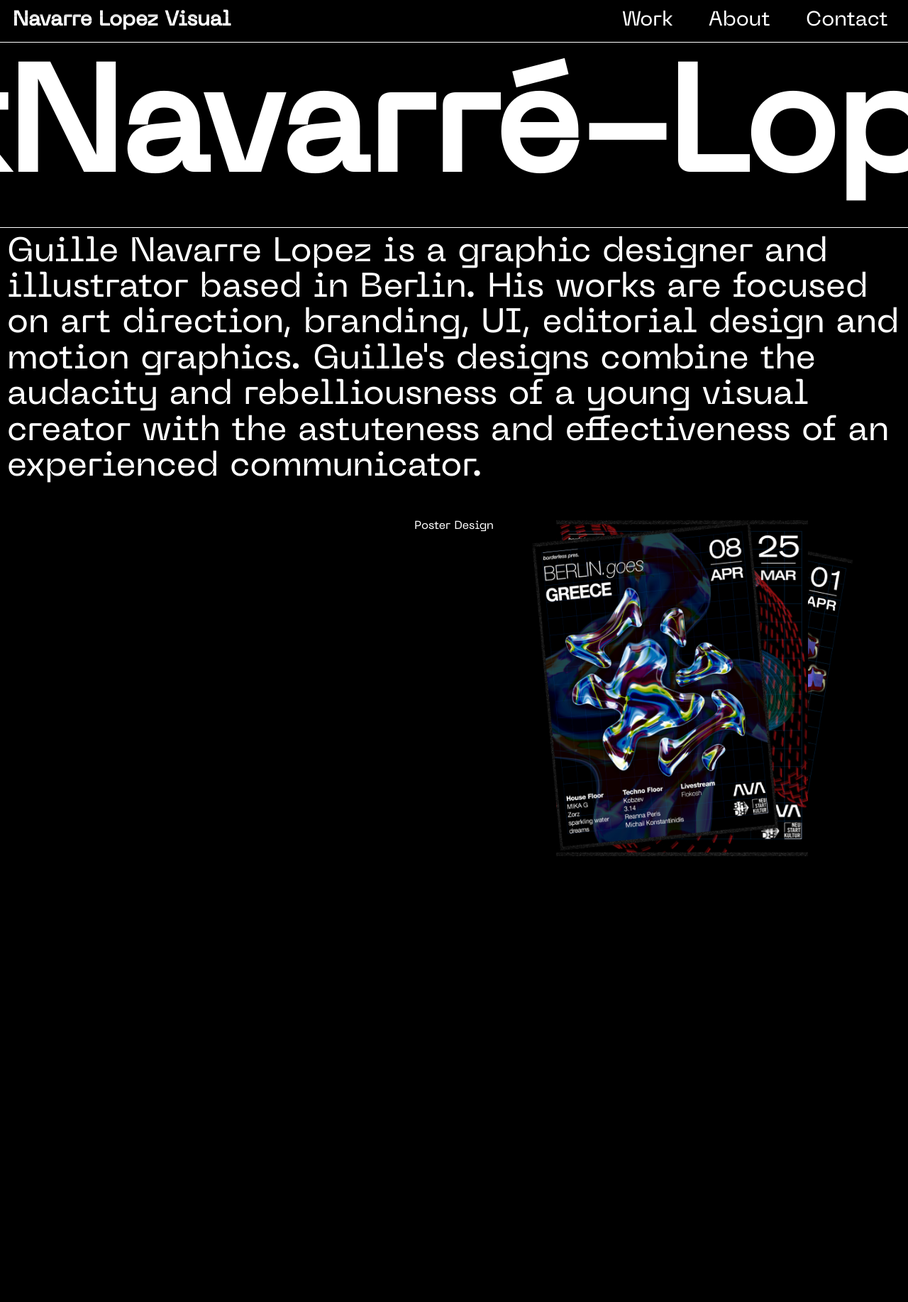
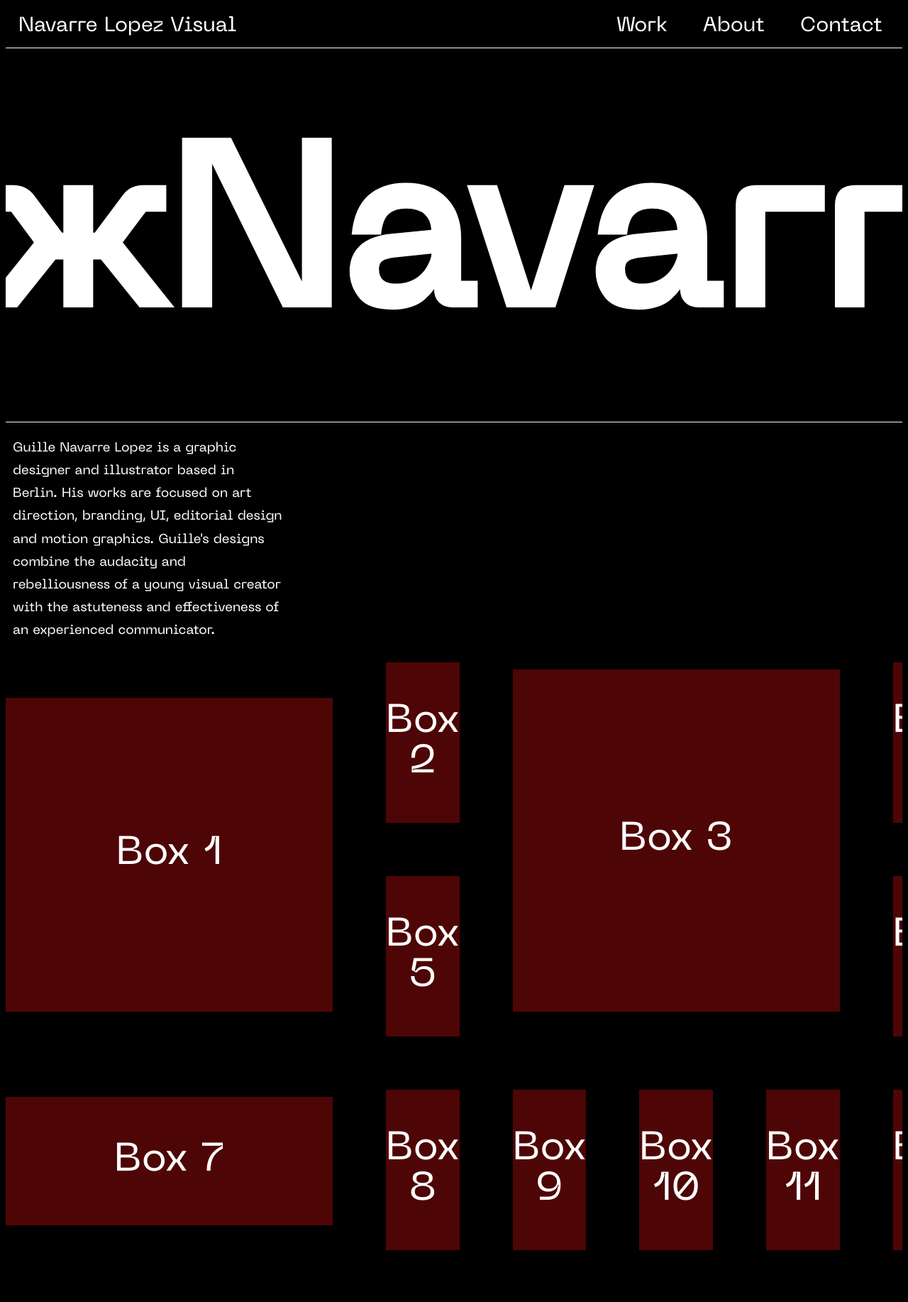
Before and after one commit to matigobbi/guille-portfolio, a React (Vite) app: page / in a window 1280 px wide. Shown: the top 1834 px of the page at 71% size. Before the commit the page ends 1266 px from the top, so only its background shows below. Built offline with nearby package versions, Linux system fonts and the light colour scheme.

Commit message:
many things added

```diff
--- a/index.html
+++ b/index.html
@@ -3,6 +3,7 @@
   <head>
     <meta charset="UTF-8" />
     <link rel="icon" type="image/svg+xml" href="/vite.svg" />
+    <link rel="stylesheet" href="index.css">
     <meta name="viewport" content="width=device-width, initial-scale=1.0" />
     <link rel="preconnect" href="https://fonts.googleapis.com">
     <link rel="preconnect" href="https://fonts.gstatic.com" crossorigin>
--- a/src/App.css
+++ b/src/App.css
@@ -1,8 +1,8 @@
-* {
+html{
   color: white;
   text-align: center;
   background-color: black;
-  margin: 0;
+
   font-family: "PPNeueMachinaInktrapRegular", "Cairo", sans-serif;
 }
 
@@ -18,13 +18,19 @@
       format("svg");
 }
 
+.home{
+overflow: hidden;
+}
+
 .text-home {
   overflow: hidden;
+  margin:-180px;
+  margin-bottom: -225px;
 }
 
 .moving-name {
   line-height: 1.25;
-  font-size: 13rem;
+  font-size: 20rem;
   animation: scrollText 75s infinite linear;
   white-space: nowrap;
 }
@@ -53,12 +59,14 @@
 
 .description-container p {
   font-weight: 0;
-  font-size: 3rem;
-  line-height: 1.05;
+  font-size: 1.15rem;
+  margin-right: 67.5vw;
+  margin-top: 10px;
+  line-height: 1.75;
   text-align: start;
 }
 
-.posterdesign-container{
+/* .posterdesign-container{
   position:relative;
   height: 533px;
   top: 40px;
@@ -100,3 +108,47 @@ background: transparent;
   z-index: 0;
   background: transparent;
 }
+ */
+
+ .grid-container{
+  display: grid;
+  font-size: 3.5rem;
+  grid-template-columns: repeat(8, 1fr);
+  grid-template-rows: repeat(8, 1fr);
+  gap: 75px;
+ }
+
+ .grid-container .box{
+  display: flex;
+  justify-content: center;
+  align-items: center;
+  min-height: 100px;
+
+  background-color: rgb(78, 5, 5);
+ }
+
+ .grid-container .box:hover{
+  background: rgba(173, 255, 0, 0.20);
+ }
+
+ .grid-container p{
+  cursor: pointer;
+ }
+
+ .grid-container .box:nth-child(1){
+  margin: 50px 0 35px 0 ;
+  grid-column: 1 / 4;
+  grid-row: 1 / 3;
+ }
+
+ .grid-container .box:nth-child(3){
+  margin: 10px 0 35px 0 ;
+  grid-column: 5 / 8;
+  grid-row: 1 / 3;
+ }
+
+ .grid-container .box:nth-child(7){
+  margin: 10px 0 35px 0 ;
+  grid-column: 1 / 4;
+  grid-row: 3 / 4;
+ }
--- a/src/Home.jsx
+++ b/src/Home.jsx
@@ -23,13 +23,63 @@ function Home() {
           </p>
           <div> </div>
         </div>
-        <div className='posterdesign-container'>
+{/*     <div className='posterdesign-container'>
           <img src='images/GREECE-IG-SQUARE.png' alt='poster1' />
           <img src='images/EGYPT-IG-SQUARE.png' alt='poster1' />
           <img src='images/TBILISI-IG-SQUARE.png' alt='poster1' />
           <div className=''> Poster Design</div>
+        </div> */}
+{/*     <div className='posterdesign-text'> Poster Design</div> */}
+        <div className="grid-container">
+          <div className="box">
+            <p>Box 1</p>
+          </div>
+          <div className="box">
+            <p>Box 2</p>
+          </div>
+          <div className="box">
+            <p>Box 3</p>
+          </div>
+          <div className="box">
+            <p>Box 4</p>
+          </div>
+          <div className="box">
+            <p>Box 5</p>
+          </div>
+          <div className="box">
+            <p>Box 6</p>
+          </div>
+          <div className="box">
+            <p>Box 7</p>
+          </div>
+          <div className="box">
+            <p>Box 8</p>
+          </div>
+          <div className="box">
+            <p>Box 9</p>
+          </div>
+          <div className="box">
+            <p>Box 10</p>
+          </div>
+          <div className="box">
+            <p>Box 11</p>
+          </div>
+          <div className="box">
+            <p>Box 12</p>
+          </div>
+          <div className="box">
+            <p>Box 13</p>
+          </div>
+          <div className="box">
+            <p>Box 14</p>
+          </div>
+          <div className="box">
+            <p>Box 15</p>
+          </div>
+          <div className="box">
+            <p>Box 16</p>
+          </div>
         </div>
-        <div className='posterdesign-text'> Poster Design</div>
       </section>
     </div>
   );
--- a/src/components/About.css
+++ b/src/components/About.css
@@ -1,4 +1,5 @@
-.container {
+.container-about {
+  background-color: black;
   color: white;
   display: flex;
   flex-direction: column;
@@ -7,14 +8,14 @@
   padding: 2rem;
 }
 
-.section {
+.section-about {
   display: flex;
   flex-direction: column;
   align-items: flex-end;
   /* width: 100%; */
 }
 
-.sectionTitle {
+.sectionTitle-about {
   font-size: 112px;
   line-height: 57px;
   align-self: flex-start;
@@ -33,7 +34,7 @@
   /*   flex-shrink: 0; */
 }
 
-.content {
+.content-about {
   display: flex;
   flex-direction: row;
   justify-content: flex-end;
@@ -53,7 +54,7 @@
   background: transparent;
 }
 
-.imageContainer {
+.imageContainer-about {
   background-color: #d9d9d9;
   width: 40%;
   padding-top: 9rem;
@@ -61,7 +62,7 @@
   padding-left: 0.75rem;
 }
 
-.imageText {
+.imageText-about {
   font-size: 4rem;
   color: white;
   width: 60%;
--- a/src/components/About.jsx
+++ b/src/components/About.jsx
@@ -1,16 +1,15 @@
-import React from "react";
 import "./About.css";
 
 export const About = () => {
   return (
-    <div className='container'>
-      <div className='section'>
-        <h2 className='sectionTitle'>About me</h2>
+    <div className='container-about'>
+      <div className='section-about'>
+        <h2 className='sectionTitle-about'>About me</h2>
         <hr className='sectionSeparator' />
-        <div className='content'>
+        <div className='content-about'>
           <div className='yearOfBirth'>1989</div>
-          <div className='imageContainer'>
-            <div className='imageText'>picture of me</div>
+          <div className='imageContainer-about'>
+            <div className='imageText-about'>picture of me</div>
           </div>
           <div className='text-about'>
             <p className='description-about'>
--- a/src/components/Artdirect.css
+++ b/src/components/Artdirect.css
@@ -10,7 +10,7 @@
 }
 
 .artdirect-title{
-  font-size: calc((100vw - 4.5rem) / 5);
+  font-size: calc((100vw - 4.5rem) / 6.8);
   margin-top: 150px;
   margin-left: 1rem;
   margin-bottom: -0.18em;
@@ -39,12 +39,16 @@
   border: 1px dotted;
 }
 
+.images-container div:hover{
+  border: 2px solid;
+}
 .images-container img{
   max-height: 380px;
 }
 
 .borderless-2022{
   position: absolute;
+  margin: auto;
   left: 0;
   color: #353535;
   font-size: calc((100vw - 4.5rem) / 3.25);
@@ -81,3 +85,16 @@
   margin-right: 50px;
   background: transparent;
 }
+
+.images-container img {
+  filter: url(filters.svg#grayscale);
+  /* Firefox 3.5+ */
+  filter: gray;
+  /* IE6-9 */
+  -webkit-filter: grayscale(1);
+  /* Google Chrome & Safari 6+ */
+}
+.images-container img:hover {
+  filter: none;
+  -webkit-filter: none;
+}
--- a/src/components/Artdirect.jsx
+++ b/src/components/Artdirect.jsx
@@ -3,7 +3,7 @@ export const Artdirect = () => {
   return (
     <div className="artdirect">
       <div className="artdirect-title">
-        Art Direct
+        Art Direction
       </div>
       <div className='white-line'></div>
       <div className="container-borderless">
--- a/src/components/Contact.css
+++ b/src/components/Contact.css
@@ -11,7 +11,8 @@
 }
 
 .contact-container {
-  background-color: white !important;
+  background-color: white;
+  color: black;
   margin: 10 px;
   border-radius: 0;
 }
@@ -29,7 +30,7 @@
 
 input {
   width: 96%;
-  border: 1px solid white;
+  border: 1px solid rgb(0, 0, 0);
   box-sizing: border-box;
   margin: 2px;
   margin-bottom: 8px;
@@ -38,7 +39,7 @@ input {
 textarea {
   width: 98%;
   height: 200px;
-  border: 1px solid white;
+  border: 1px solid rgb(0, 0, 0);
   box-sizing: border-box;
   margin: 2px;
 }
--- a/src/components/Nav/Nav.css
+++ b/src/components/Nav/Nav.css
@@ -1,3 +1,8 @@
+.nav * {
+  margin-top: 0;
+  color:white;
+}
+
 .nav {
   position: relative;
   background-color: black;
@@ -17,121 +22,8 @@ nav a {
   text-decoration: none;
   position: relative;
 }
-.glitch:hover:before,
-.glitch:hover:after {
-  position: absolute;
-  transform: translate(-50%, -50%);
-  z-index: 0;
-}
-.stack {
-  display: grid;
-  grid-template-columns: 1fr;
-}
 
-.stack span {
-  font-weight: bold;
-  grid-row-start: 1;
-  grid-column-start: 1;
-  --stack-height: calc(100% / var(--stacks) - 1px);
-  --inverse-index: calc(calc(var(--stacks) - 1) - var(--index));
-  --clip-top: calc(var(--stack-height) * var(--index));
-  --clip-bottom: calc(var(--stack-height) * var(--inverse-index));
-  clip-path: inset(var(--clip-top) 0 var(--clip-bottom) 0);
-  animation: stack 640ms cubic-bezier(0.46, 0.29, 0, 1.24) 1 backwards
-      calc(var(--index) * 120ms),
-    glitch 1s ease infinite 2s alternate-reverse;
-}
 
-.stack span:nth-child(odd) {
-  --glitch-translate: 8px;
-}
-.stack span:nth-child(even) {
-  --glitch-translate: -8px;
-}
-
-@keyframes stack {
-  0% {
-    top: 49.5%;
-    left: 49.5%;
-  }
-  12.5% {
-    top: 49.5%;
-    left: 50%;
-  }
-  25% {
-    top: 49.5%;
-    left: 50.5%;
-  }
-  37.5% {
-    top: 50%;
-    left: 50.5%;
-  }
-  50% {
-    top: 50.5%;
-    left: 50.5%;
-  }
-  62.5% {
-    top: 50.5%;
-    left: 50%;
-  }
-  75% {
-    top: 50.5%;
-    left: 49.5%;
-  }
-  87.5% {
-    top: 50%;
-    left: 49.5%;
-  }
-  100% {
-    top: 49.5%;
-    left: 49.5%;
-  }
-
-}
-
-@keyframes glitch {
-  0% {
-    top: 50.5%;
-    left: 50.5%;
-  }
-  12.5% {
-    top: 50%;
-    left: 50.5%;
-  }
-  25% {
-    top: 49.5%;
-    left: 50.5%;
-  }
-  37.5% {
-    top: 49.5%;
-    left: 50%;
-  }
-  50% {
-    top: 49.5%;
-    left: 49.5%;
-  }
-  62.5% {
-    top: 50%;
-    left: 49.5%;
-  }
-  75% {
-    top: 50.5%;
-    left: 49.5%;
-  }
-  87.5% {
-    top: 50.5%;
-    left: 50%;
-  }
-  100% {
-    top: 50.5%;
-    left: 50.5%;
-  }
-}
-
-nav a {
-  text-decoration: none;
-  position: relative;
-}
 
 .rigth-nav a {
   margin-left: 50px;
--- a/src/components/Nav/Nav.jsx
+++ b/src/components/Nav/Nav.jsx
@@ -6,10 +6,8 @@ function Nav() {
     <div className='home'>
       <nav className='nav'>
         <div className="left-nav">
-        <Link to='/' className='stack' style={{"--stacks": "3"}}>
-          <span style={{"--index": "0"}}>Navarre Lopez Visual</span>
-          <span style={{"--index": "1"}}>Navarre Lopez Visual</span>
-          <span style={{"--index": "2"}}>Navarre Lopez Visual</span>
+        <Link to='/' className='stack' >
+          <span >Navarre Lopez Visual</span>
         </Link>
         </div>
         <div className='rigth-nav'>
```
Also changed, not shown: index.css (added), src/index.css (added).
